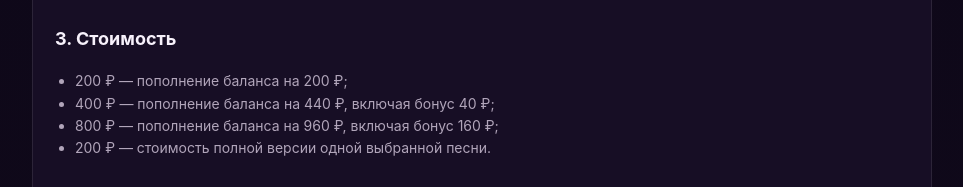
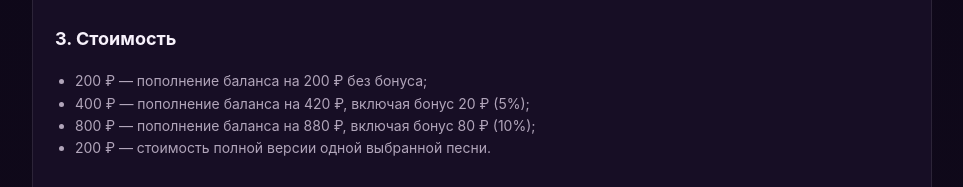
Before and after one commit to cbklexa-bot/max-song-app, a website: page public/oferta.html in a window 1280 px wide. Shown: the part 610-797 px from the top of the page, without its empty margins (158-1121 px from the left). Drawn offline with Linux system fonts and the light colour scheme.

Commit message:
Sync public offer topup terms

```diff
--- a/public/oferta.html
+++ b/public/oferta.html
@@ -37,9 +37,9 @@
 
     <h2>3. Стоимость</h2>
     <ul>
-      <li>200 ₽ — пополнение баланса на 200 ₽;</li>
-      <li>400 ₽ — пополнение баланса на 440 ₽, включая бонус 40 ₽;</li>
-      <li>800 ₽ — пополнение баланса на 960 ₽, включая бонус 160 ₽;</li>
+      <li>200 ₽ — пополнение баланса на 200 ₽ без бонуса;</li>
+      <li>400 ₽ — пополнение баланса на 420 ₽, включая бонус 20 ₽ (5%);</li>
+      <li>800 ₽ — пополнение баланса на 880 ₽, включая бонус 80 ₽ (10%);</li>
       <li>200 ₽ — стоимость полной версии одной выбранной песни.</li>
     </ul>
 
```
